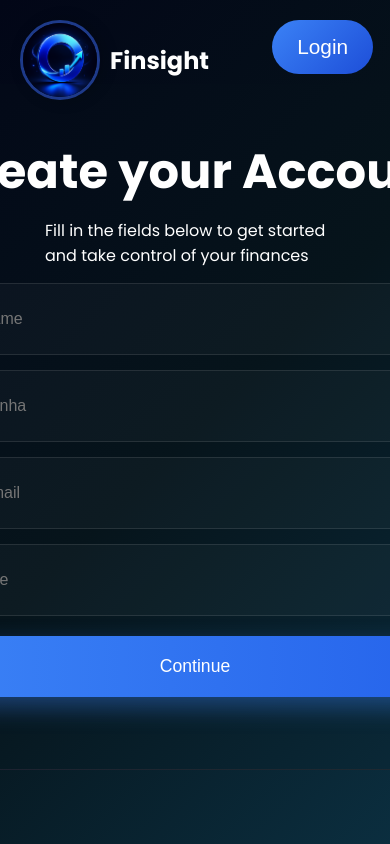
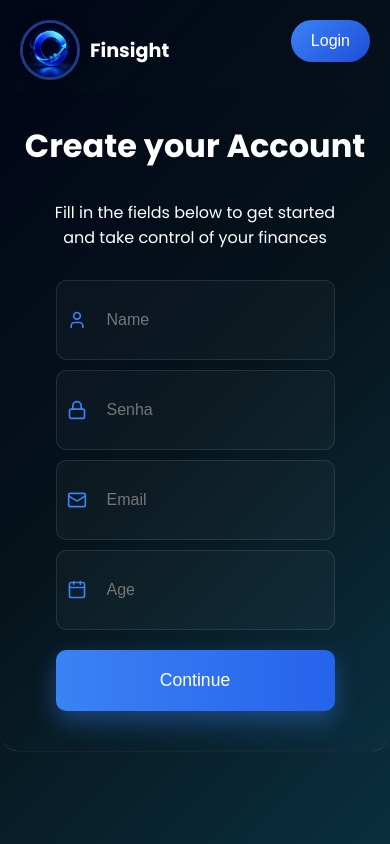
Before and after one commit to Viktor-angelo/Finsight, a React (Vite) app in the folder frontend/: page / in a window 390 px wide. Built offline with nearby package versions, Linux system fonts and the light colour scheme.

Commit message:
responsive-update

```diff
--- a/frontend/src/pages/Modal.css
+++ b/frontend/src/pages/Modal.css
@@ -1,60 +1,66 @@
 .containerCentral{
     color: white;
     overflow: hidden;
-
     font-family: 'Poppins', sans-serif;
     width: 100%;
     min-height: 100vh;
     height: auto;
     display: flex;
     flex-direction: column;
-background:  linear-gradient(
+    justify-content: center;
+    background: linear-gradient(
         135deg,
         #020617 0%,
         #06141B 50%,
         #0B2E3F 100%
-  );;
+    );
     align-items: center;
 }
+
 .containerModel{
-
     border-radius:40px;
     display: flex;
     flex-direction:column;
-  grid-template-columns: repeat(6, 1fr);
-  padding: 52px 0;
-  background:  linear-gradient(
+    padding: 52px 20px;
+    background: linear-gradient(
         135deg,
         #020617 0%,
         #06141B 50%,
         #0B2E3F 100%
-  );;
-  margin-top:10px;
-  width:720px;
+    );
+    width: 100%;
+    max-width: 720px;
     align-items: center;
     border-bottom: 1px solid rgba(255, 255, 255, 0.1);
     transition: 0.2s;
+}
 
+.containerModel h1{
+    font-size:3rem;
+    margin-bottom: 20px;
+}
 
+.subP{
+    margin-top:10px;
+    margin-bottom: 20px;
+    max-width:300px;
+    text-align: center;
 }
-.containerModel h1{
-    font-size:3rem
+
+.containerModel input,
+.containerModel button{
+    padding:10px;
+    margin:10px 0;
+    width:100%;
 }
-.containerModel input, .containerModel button{
-    padding:10px;
-    height:20px;
-    margin:20px auto;
-    width:100%;
-    display: grid;
-}
+
 .containerModel input{
     background: transparent;
     font-size:1rem;
     border:none;
-    width:480px
 }
+
 .containerModel button{
-    height: 100%;
     border-radius:10px;
     background: linear-gradient(90deg, #3b82f6, #2563eb);
     box-shadow: 0 10px 25px rgba(59, 130, 246, 0.4);
@@ -64,23 +70,19 @@ border:none;
     padding:20px;
     font-size:1.1rem;
 }
-.subP{
-    margin-top:10px;
-    max-width:300px
-}
+
 .containerModel button:hover{
     transform: scale(1.03);
     box-shadow: 0 10px 20px rgba(0,0,0,0.3);
 }
+
 .inputGroup {
     display: flex;
     align-items: center;
     gap: 10px;
-
     width: 100%;
-  margin: 15px 0;
-  padding: 5px;
-
+    margin: 10px 0;
+    padding: 10px;
     border-radius: 10px;
     border: 1px solid rgba(255, 255, 255, 0.1);
     background: rgba(255, 255, 255, 0.03);
@@ -90,7 +92,6 @@ font-size:1.1rem;
     color: #3b82f6;
 }
 
-
 .inputGroup input {
     flex: 1;
     background: transparent;
@@ -98,27 +99,29 @@ font-size:1.1rem;
     outline: none;
     color: white;
 }
+
 .inputGroup input:-webkit-autofill {
     -webkit-box-shadow: 0 0 0px 1000px transparent inset !important;
-  -webkit-text-fill-color: white !important; /* ou a cor do seu texto */
+    -webkit-text-fill-color: white !important;
     transition: background-color 5000s ease-in-out 0s;
 }
 
 .inputGroup input:-webkit-autofill:focus {
     -webkit-box-shadow: 0 0 0px 1000px transparent inset !important;
 }
+
 .Login{
-  margin-left: auto;
+    position: absolute;
+    top: 20px;
+    right: 20px;
+}
 
-}
 .btnLogin{
-  margin-right: 2vh;
     padding: 15px 25px;
     border-radius: 50px;
     font-size: 1.3rem;
     cursor: pointer;
     border: none;
-  margin-top: 20px;
     background: linear-gradient(135deg, #3B82F6, #1D4ED8);
     color: white;
 }
@@ -127,30 +130,29 @@ font-size:1.1rem;
     transform: translateY(-2px);
     box-shadow: 0 10px 20px rgba(59, 130, 246, 0.3);
 }
+
+.newLogo2{
+    position: absolute;
+    top: 20px;
+    left: 20px;
+    display: flex;
+    align-items: center;
+    gap: 10px;
+}
+
 .newLogo2 h1{
     font-size: 1.5rem;
     color: white;
     margin: 0;
 }
-.newLogo2{
-   position: absolute;
-  top: 20px;
-  left: 20px;
 
-  display: flex;
-  align-items: center;
-  gap: 10px;
-}
 .newLogo2 img{
-
     transform: rotate(-90deg);
     transition: transform 0.8s ease;
-
     width: 80px;
     height: 80px;
     border-radius: 50%;
     object-fit: cover;
-
     border: 3px solid #1e3a8a;
     box-shadow: 0 4px 15px rgba(0, 0, 0, 0.2);
 }
@@ -159,9 +161,29 @@ font-size:1.1rem;
     transform: rotate(270deg) scale(1.10);
     box-shadow: 0 10px 40px rgba(30, 58, 138, 0.6);
 }
+
 @media(max-width: 768px){
-  .newLogo{
-    position: relative;
-    left: 120vh;
+
+    .containerModel {
+        padding: 30px 20px;
+        border-radius: 20px;
+    }
+
+    .containerModel h1 {
+        font-size: 2rem;
+    }
+
+    .btnLogin {
+        font-size: 1rem;
+        padding: 12px 20px;
+    }
+
+    .newLogo2 img{
+        width: 60px;
+        height: 60px;
+    }
+
+    .newLogo2 h1{
+        font-size: 1.2rem;
     }
 }
```
Lines whose indentation alone changed are shown as unchanged.
